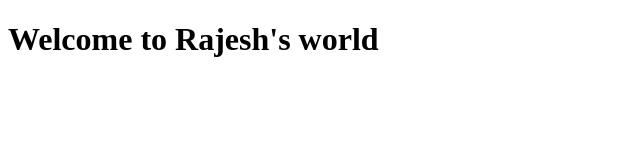
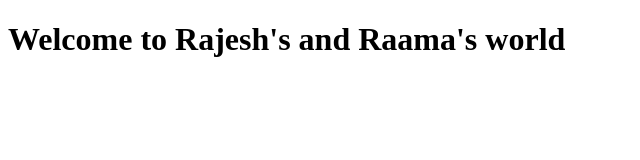
Before and after one commit to RajeshMulampaka/WebProject, a plain HTML site: page WebProject/WebContent/index.html in a window 1280 px wide. Shown: the whole page, without its empty margins (0-640 px from the left). Drawn offline with Linux system fonts and the light colour scheme.

Commit message:
Add some new description

```diff
--- a/WebProject/WebContent/index.html
+++ b/WebProject/WebContent/index.html
@@ -6,6 +6,6 @@
 <title>My Project</title>
 </head>
 <body>
-<h1>Welcome to Rajesh's world</h1>
+<h1>Welcome to Rajesh's and Raama's world</h1>
 </body>
 </html>
```
